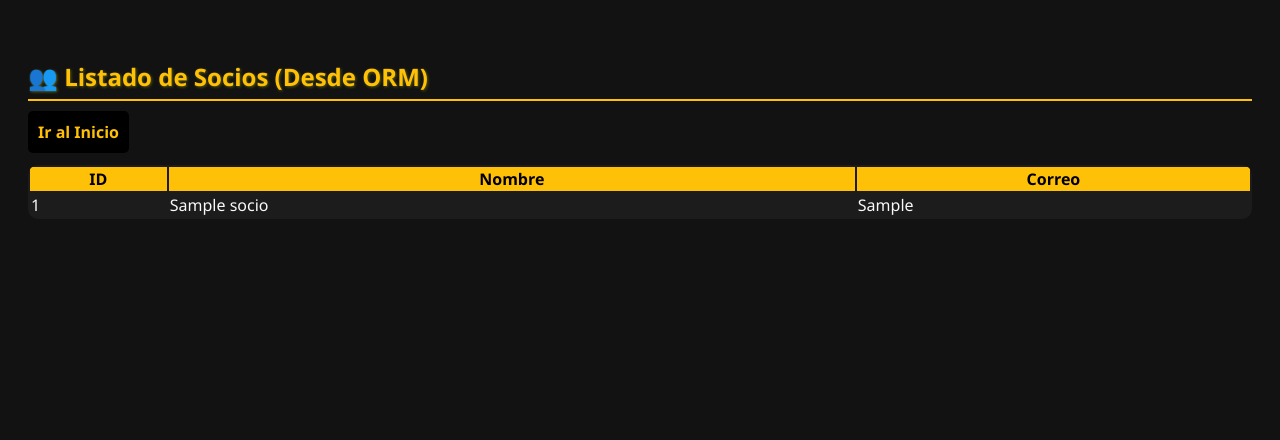
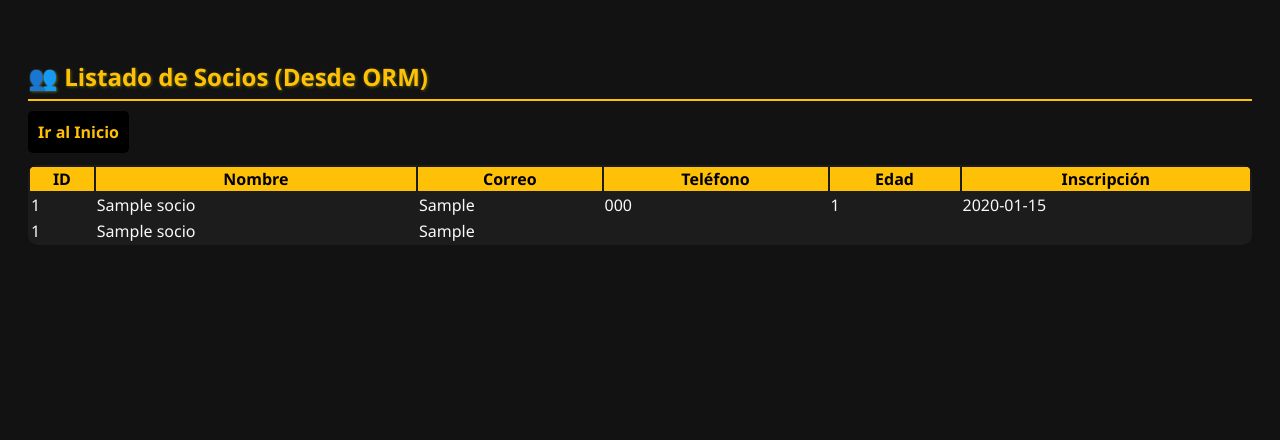
Before and after one commit to davidcuellarbt-hue/gym-api-python, a Flask app: page /socios in a window 1280 px wide. Shown: the part 68-508 px from the top of the page. Run offline with Flask 3, Linux system fonts and the light colour scheme; tables that the repository leaves empty hold one stand-in row (values such as "Sample post").

Commit message:
Update socios.html

```diff
--- a/templates/socios.html
+++ b/templates/socios.html
@@ -25,8 +25,23 @@
         <th>ID</th>
         <th>Nombre</th>
         <th>Correo</th>
+        <th>Teléfono</th>
+        <th>Edad</th>
+        <th>Inscripción</th>
     </tr>
 </thead>
+<tbody>
+    {% for s in socios %}
+    <tr>
+        <td>{{ s.idSocio }}</td>
+        <td>{{ s.nombre }}</td>
+        <td>{{ s.correo }}</td>
+        <td>{{ s.telefono }}</td>
+        <td>{{ s.edad }}</td>
+        <td>{{ s.fecha_inscripcion }}</td>
+    </tr>
+    {% endfor %}
+</tbody>
             <tbody>
                 {% for socio in socios %}
                 <tr>
```
Lines whose indentation alone changed are shown as unchanged.
